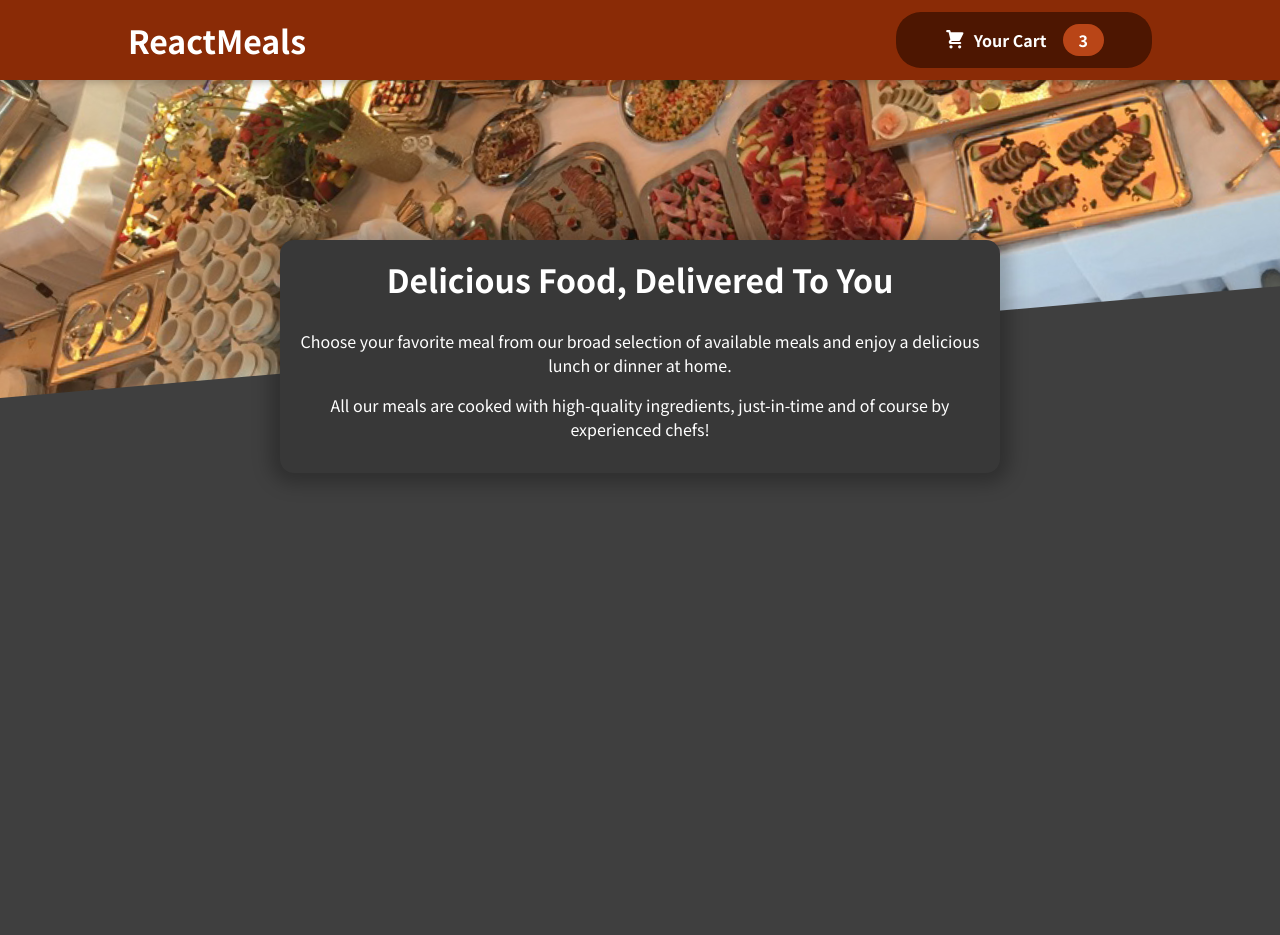
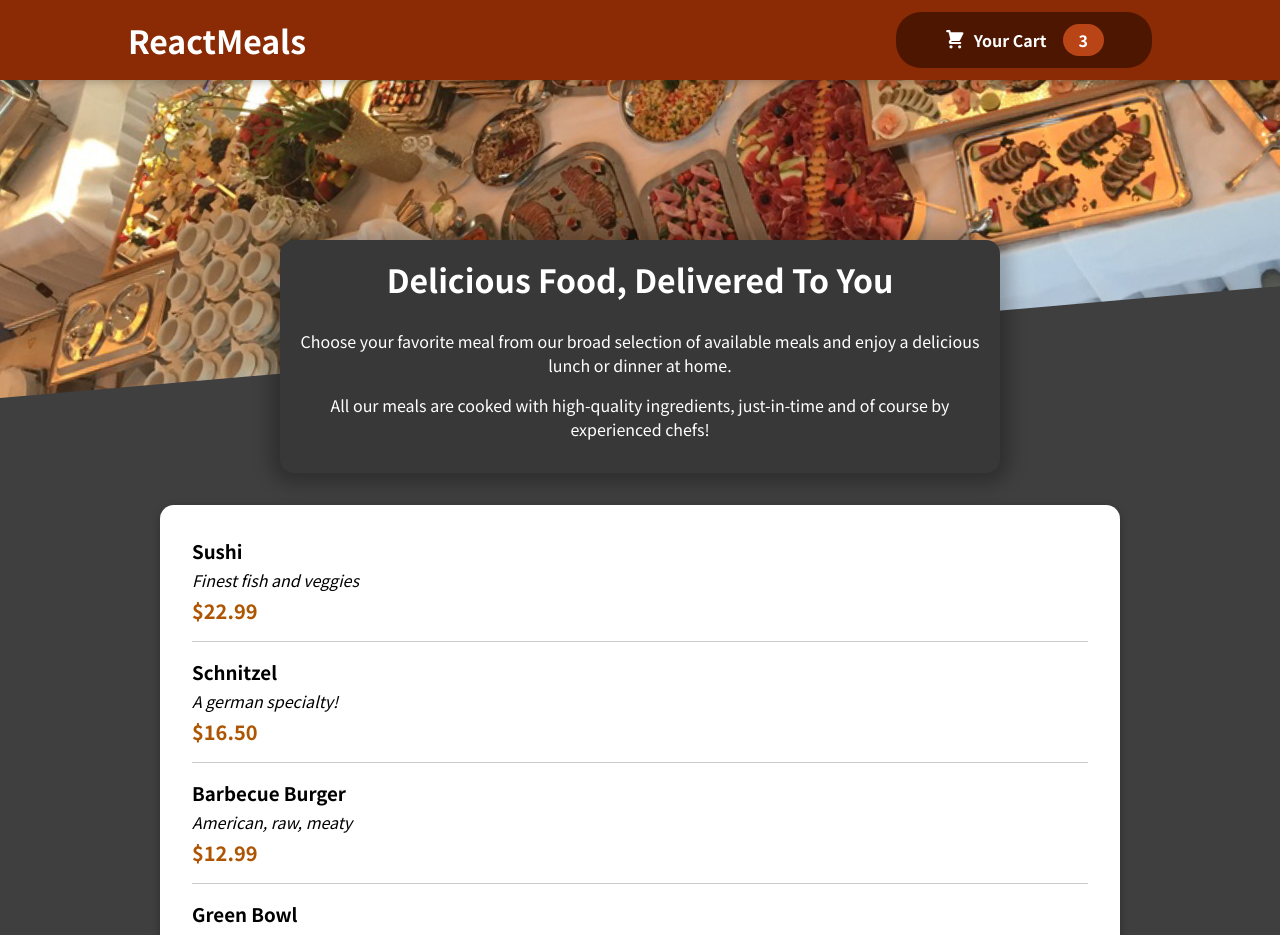
Before and after one commit to AJ197028/Restaurant_Website, a React (Create React App) app: page / in a window 1280 px wide. Shown: the top 935 px of the page. Before the commit the page ends 800 px from the top, so only its background shows below. Built offline with nearby package versions, Linux system fonts and the light colour scheme.

Commit message:
displaying meals item each

```diff
--- /dev/null
+++ b/src/components/Meals/AvailableMeals.js
@@ -0,0 +1,51 @@
+import Card from "../UI/Card";
+import MealItem from "./MealItem/MealItem";
+import classes from "./AvailableMeals.module.css";
+
+const DUMMY_MEALS = [
+  {
+    id: "m1",
+    name: "Sushi",
+    description: "Finest fish and veggies",
+    price: 22.99,
+  },
+  {
+    id: "m2",
+    name: "Schnitzel",
+    description: "A german specialty!",
+    price: 16.5,
+  },
+  {
+    id: "m3",
+    name: "Barbecue Burger",
+    description: "American, raw, meaty",
+    price: 12.99,
+  },
+  {
+    id: "m4",
+    name: "Green Bowl",
+    description: "Healthy...and green...",
+    price: 18.99,
+  },
+];
+
+const AvailableMeals = () => {
+  const mealsList = DUMMY_MEALS.map((meal) => (
+    <MealItem
+      key={meal.id}
+      name={meal.name}
+      description={meal.description}
+      price={meal.price}
+    />
+  ));
+
+  return (
+    <section className={classes.meals}>
+      <Card>
+        <ul>{mealsList}</ul>
+      </Card>
+    </section>
+  );
+};
+
+export default AvailableMeals;
--- /dev/null
+++ b/src/components/Meals/AvailableMeals.module.css
@@ -0,0 +1,24 @@
+.meals {
+    max-width: 60rem;
+    width: 90%;
+    margin: 2rem auto;
+    animation: meals-appear 1s ease-out forwards;
+  }
+
+  .meals ul {
+    list-style: none;
+    margin: 0;
+    padding: 0;
+  }
+
+  @keyframes meals-appear {
+    from {
+      opacity: 0;
+      transform: translateY(3rem);
+    }
+
+    to {
+      opacity: 1;
+      transform: translateY(0);
+    }
+  }
--- /dev/null
+++ b/src/components/Meals/MealItem/MealItem.js
@@ -0,0 +1,17 @@
+import classes from './MealItem.module.css';
+
+const MealItem = (props) => {
+    const price = `$${props.price.toFixed(2)}`;     //2 decimal with $ sign
+
+  return (
+    <li className={classes.meal}>
+      <div>
+        <h3>{props.name}</h3>
+        <div className={classes.description}>{props.description}</div>
+        <div className={classes.price}>{price}</div>
+      </div>
+    </li>
+  );
+};
+
+export default MealItem;
--- /dev/null
+++ b/src/components/Meals/MealItem/MealItem.module.css
@@ -0,0 +1,22 @@
+.meal {
+    display: flex;
+    justify-content: space-between;
+    margin: 1rem;
+    padding-bottom: 1rem;
+    border-bottom: 1px solid #ccc;
+  }
+
+  .meal h3 {
+    margin: 0 0 0.25rem 0;
+  }
+
+  .description {
+    font-style: italic;
+  }
+
+  .price {
+    margin-top: 0.25rem;
+    font-weight: bold;
+    color: #ad5502;
+    font-size: 1.25rem;
+  }
--- a/src/components/Meals/Meals.js
+++ b/src/components/Meals/Meals.js
@@ -1,11 +1,13 @@
 import { Fragment } from "react";
 
 import MealsSummary from "./MealsSummary";
+import AvailableMeals from "./AvailableMeals";
 
 const Meals = () => {
   return (
     <Fragment>
       <MealsSummary />
+      <AvailableMeals />
     </Fragment>
   );
 };
--- /dev/null
+++ b/src/components/UI/Card.js
@@ -0,0 +1,7 @@
+import classes from './Card.module.css';
+
+const Card = (props) => {
+    return <div className={classes.card}>{props.children}</div>
+};
+
+export default Card;
--- /dev/null
+++ b/src/components/UI/Card.module.css
@@ -0,0 +1,6 @@
+.card {
+    padding: 1rem;
+    box-shadow: 0 2px 8px rgba(0, 0, 0, 0.25);
+    border-radius: 14px;
+    background-color: white;
+  }
```
